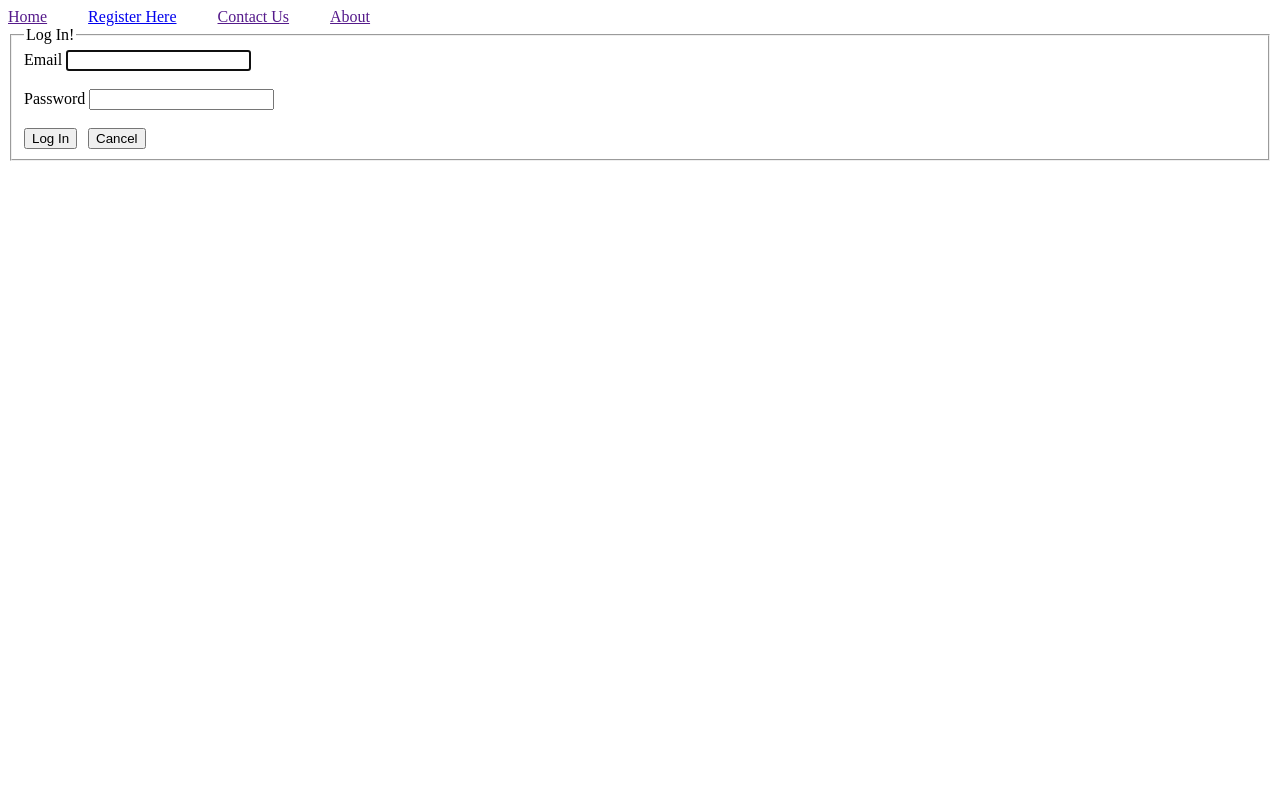
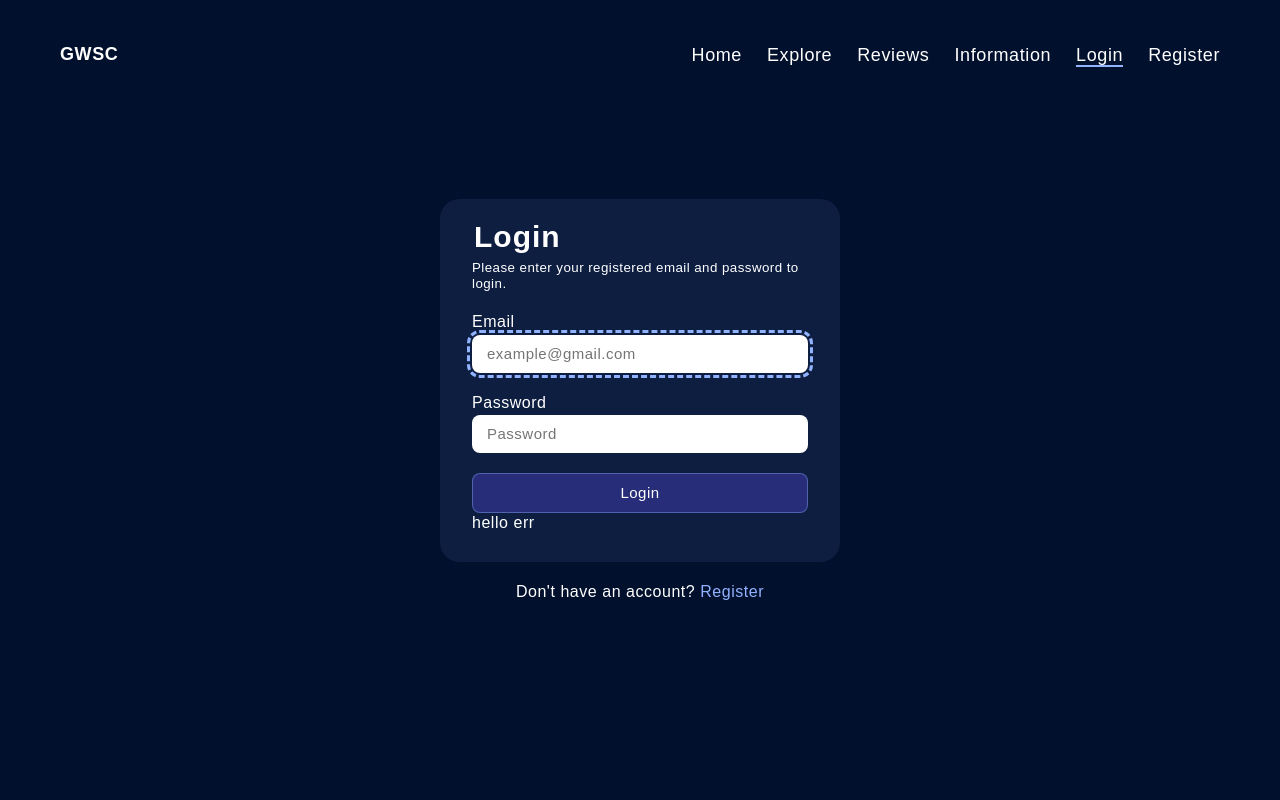
Before and after one commit to ZeyarPaing/wild-camping-website, a PHP site: page /login.php in a window 1280 px wide. Run offline with PHP 8.4, Linux system fonts and the light colour scheme; some web fonts are replaced.

Commit message:
feat: update styling and login page

```diff
--- a/explore.php
+++ b/explore.php
@@ -1,5 +1,5 @@
 <!DOCTYPE html>
-<html lang="en" data-theme="dark">
+<html lang="en">
 
 <head>
   <meta charset="UTF-8" />
@@ -8,8 +8,7 @@
   <title>GWSC</title>
   <link preload href="https://api.fontshare.com/v2/css?f[]=clash-display@200,400,500,600&display=swap" rel="stylesheet" />
   <link preload href="https://api.fontshare.com/v2/css?f[]=200,300,400&display=swap" rel="stylesheet" />
-  <link preload rel="stylesheet" href="styles/index.css" />
-  <link preload rel="stylesheet" href="styles/home.css" />
+  <link preload rel="stylesheet" href="styles.css" />
 </head>
 <?php
 require "utils.php";
--- a/information.php
+++ b/information.php
@@ -1,5 +1,5 @@
 <!DOCTYPE html>
-<html lang="en" data-theme="dark">
+<html lang="en">
 
 <head>
   <meta charset="UTF-8" />
@@ -8,8 +8,7 @@
   <title>GWSC</title>
   <link preload href="https://api.fontshare.com/v2/css?f[]=clash-display@200,400,500,600&display=swap" rel="stylesheet" />
   <link preload href="https://api.fontshare.com/v2/css?f[]=200,300,400&display=swap" rel="stylesheet" />
-  <link preload rel="stylesheet" href="styles/index.css" />
-  <link preload rel="stylesheet" href="styles/information.css" />
+  <link preload rel="stylesheet" href="styles.css" />
 </head>
 <?php
 require "utils.php";
--- a/login.php
+++ b/login.php
@@ -1,16 +1,21 @@
 <!DOCTYPE html>
-<html>
+<html lang="en">
 
 <head>
-    <meta charset="UTF-8">
-    <title>Air</title>
-    <!-- <link href="css.css" rel="stylesheet" type="text/css" /> -->
+    <meta charset="UTF-8" />
+    <meta http-equiv="X-UA-Compatible" content="IE=edge" />
+    <meta name="viewport" content="width=device-width, initial-scale=1.0" />
+    <title>Login</title>
+    <link preload href="https://api.fontshare.com/v2/css?f[]=clash-display@200,400,500,600&display=swap" rel="stylesheet" />
+    <link preload href="https://api.fontshare.com/v2/css?f[]=200,300,400&display=swap" rel="stylesheet" />
+    <link preload rel="stylesheet" href="styles.css" />
 </head>
 
 <?php
 session_start();
 require_once 'db_connection.php';
-$emessage = "";
+require_once "utils.php";
+$emessage = "hello err ";
 
 // Check if the user is already logged in
 if (isset($_SESSION["adminid"]) || isset($_SESSION["customerid"])) {
@@ -60,24 +65,47 @@ if (isset($_POST["login"])) {
 ?>
 
 <body>
-    <div class="menu">
-        <a href="" style="margin-left: 0px;">Home</a>
-        <a href="register.php" style="margin-left: 37px;">Register Here</a>
-        <a href="" style="margin-left: 37px;">Contact Us</a>
-        <a href="" style="margin-left: 37px;">About</a>
-    </div>
-    <div class="holder">
-        <form method="POST">
-            <fieldset>
-                <legend>Log In!</legend>
-                Email <input type="email" name="email" value="" required maxlength="45" title="Enter registered email to log in." autofocus /><br><br>
-                Password <input type="password" name="password" value="" required maxlength="20" title="Enter password to log in." /><br><br>
-                <input type="submit" value="Log In" name="login" style="margin-right: 7px;" />
-                <input type="submit" value="Cancel" name="cancel" formnovalidate />
+    <header>
+        <nav class="container">
+            <a href="index.php" class="logo">GWSC</a>
+            <ul>
+                <?php
+                get_nav_items();
+                ?>
+            </ul>
+        </nav>
+    </header>
 
-            </fieldset>
-        </form>
-    </div>
+    <main>
+        <section class="auth contain-y container">
+            <div>
+                <form class="login" method="POST">
+                    <fieldset>
+                        <legend>
+                            <h1>Login</h1>
+                        </legend>
+                        <small>Please enter your registered email and password to login.</small>
+                        <label>
+                            <p>Email</p>
+                            <input type="email" name="email" required maxlength="45" title="Enter your registered email address" placeholder="example@gmail.com" autofocus />
+                        </label>
+                        <label>
+                            <p>Password</p>
+                            <input type="password" name="password" required maxlength="20" title="Enter your password to log in." placeholder="Password" />
+                        </label>
+                        <button class="btn btn-primary" type="submit" name="login">Login </button>
+                        <span class="error-msg">
+                            <?php
+                            echo $emessage;
+                            ?>
+                        </span>
+                    </fieldset>
+                </form>
+                <p class="to-next-auth">Don't have an account? <a href="register.php">Register</a></p>
+
+            </div>
+        </section>
+    </main>
 </body>
 
 </html>
--- a/logout/index.php
+++ b/logout/index.php
@@ -1,7 +1,7 @@
-
 <?php
 require_once '../utils.php';
 //confirm_logout();
+
 run_js("
 var confirmLogout = confirm('Are you sure you want to logout?');
 if(confirmLogout){
--- a/styles.css
+++ b/styles.css
@@ -1,7 +1,8 @@
 :root {
   --theme-color: #272d78;
   --white: #fff;
-  --accent-color: #91b2ff;
+  --accent-rgb: 145, 178, 255;
+  --accent-color: rgb(var(--accent-rgb));
   --theme-bg: #01102d;
   --theme-bg-light: #0d1e41;
   --font-size: 1.6rem;
@@ -411,3 +412,66 @@ section.landing picture img {
 .review .author {
   margin-top: 1rem;
 } /*# End review */
+
+/* Start authentication screens */
+.auth {
+  display: grid;
+  height: 100vh;
+  place-items: center;
+}
+
+.auth form {
+  background-color: var(--theme-bg-light);
+  padding: 2rem;
+  border-radius: 2rem;
+  max-width: 400px;
+  width: 100%;
+}
+.auth h1 {
+  font-size: 3rem;
+}
+.auth form small {
+  display: block;
+  margin-bottom: 2rem;
+}
+.auth label p {
+  margin-bottom: 0.3rem;
+}
+.auth input {
+  border-radius: 0.8rem;
+  padding: 1rem 1.5rem;
+  width: 100%;
+  font-size: 1.5rem;
+  margin-bottom: 2rem;
+}
+
+.btn {
+  padding: 1rem 2rem;
+  border-radius: 0.8rem;
+  font-size: 1.5rem;
+  font-family: var(--primary-font);
+  width: 100%;
+  cursor: pointer;
+  display: inline-block;
+  transition: opacity 0.1s ease-out;
+}
+.btn:hover {
+  opacity: 0.8;
+}
+.btn:active {
+  opacity: 0.5;
+}
+.btn-primary {
+  border: 1px solid rgba(var(--accent-rgb), 0.4);
+  background-color: var(--theme-color);
+  color: var(--white);
+}
+
+.to-next-auth {
+  text-align: center;
+  margin-top: 2rem;
+}
+
+.to-next-auth a {
+  color: var(--accent-color);
+}
--- a/utils.php
+++ b/utils.php
@@ -38,7 +38,7 @@ $path = $uri['path'];
 $filename = end(explode("/", $path));
 
 
-function get_nav_items($is_nav = false)
+function get_nav_items($is_nav = true)
 {
     global $nav_items;
     global $filename;
@@ -48,7 +48,9 @@ function get_nav_items($is_nav = false)
             ($filename == $key || (strlen($filename) == 0 && $key == "index.php") ? " class='active-nav' " : "") .
             ">$value</a></li>";
     }
+
     if (get_user()) {
+        if (!$is_nav) return;
         foreach ($GLOBALS["nav_items_auth_actions"] as $key => $value) {
             echo "<li><a href='$key' class='" .
                 str_replace(".php", "", $filename) .
```
Also changed, not shown: index.php (+2 -26 lines), register.php (+47 -49 lines), reviews.php (+3 -4 lines).
